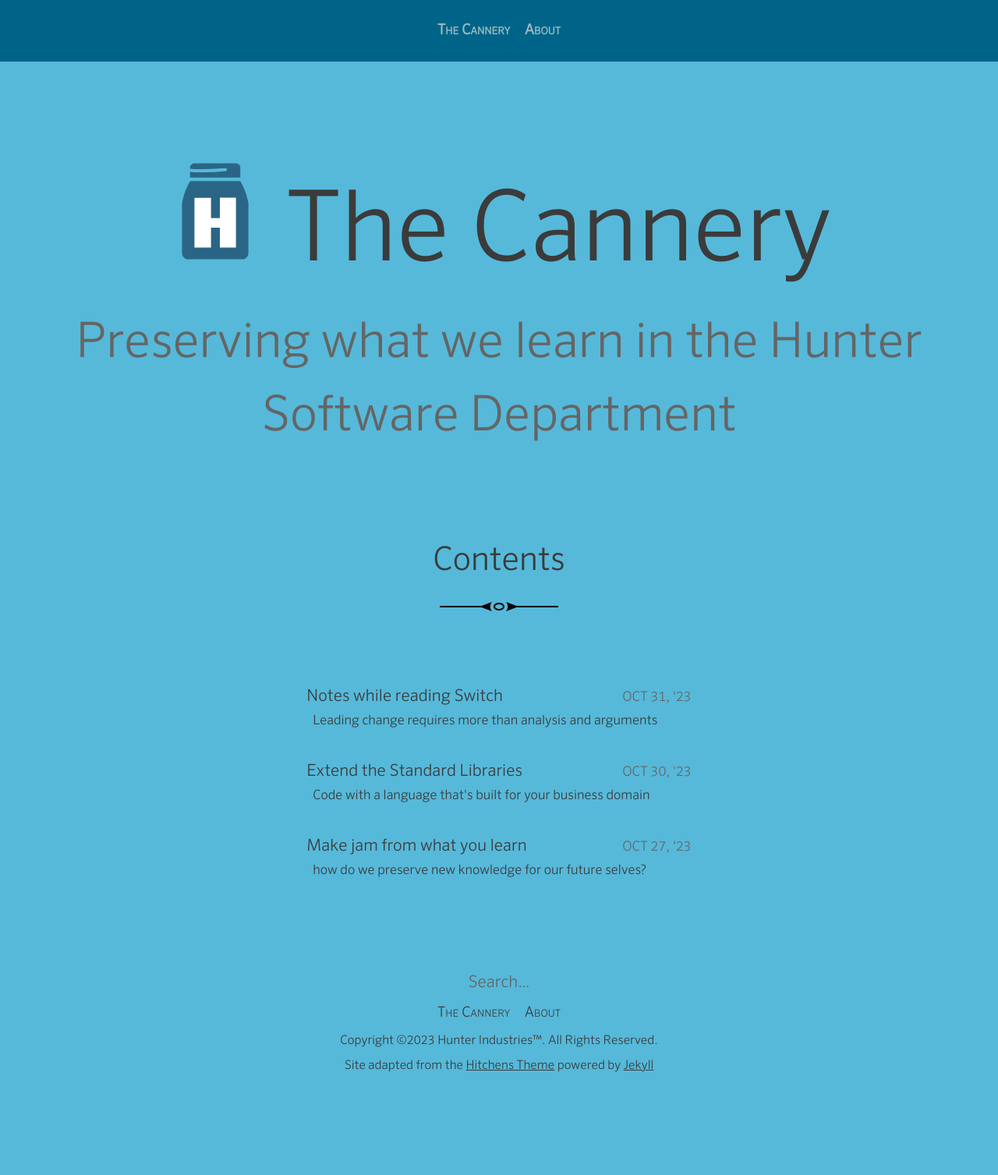
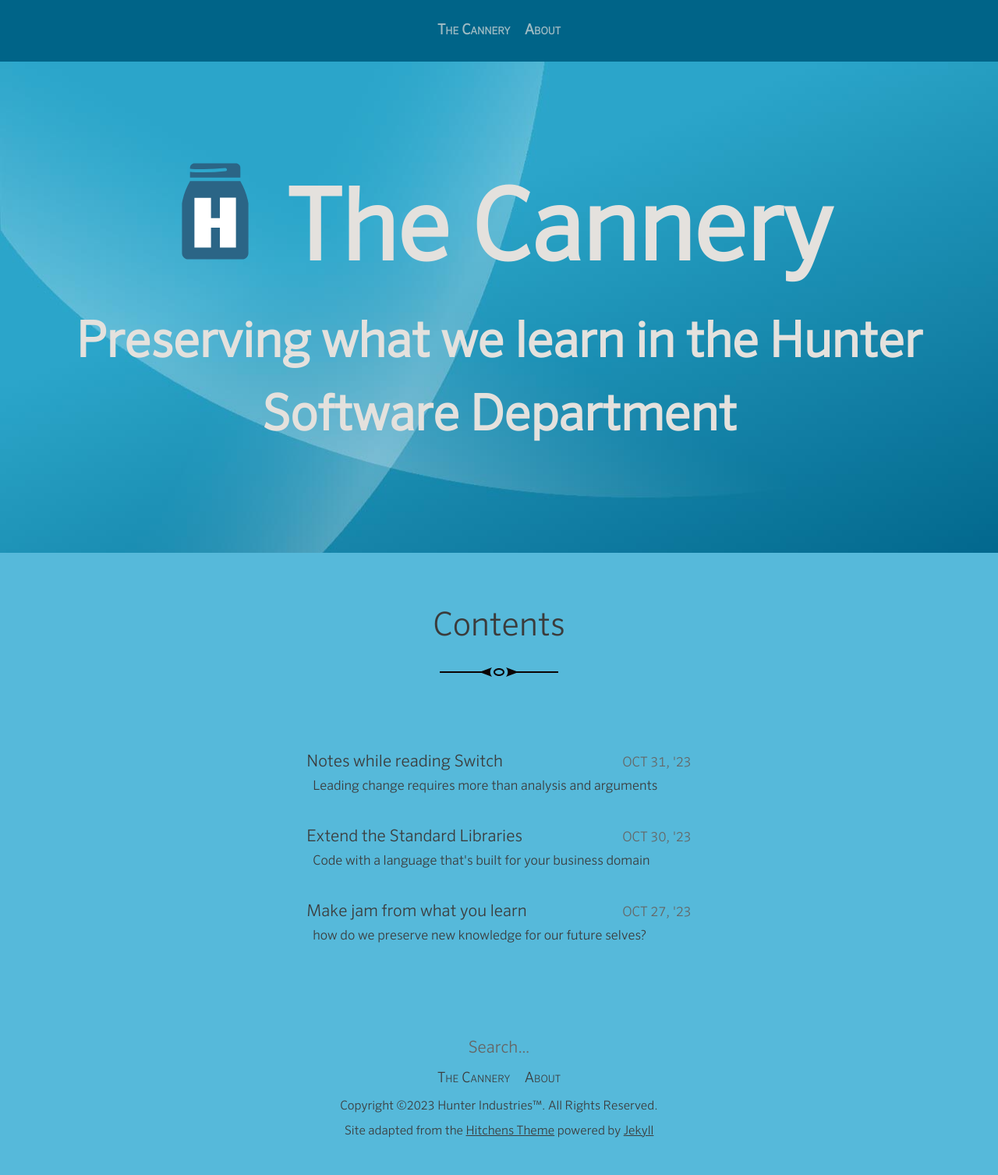
Before and after one commit to alexbird-hunterindustries/blog, a Jekyll site: the page built from index.html, in a window 1280 px wide. Shown: the whole page at 78% size. Built offline with Jekyll 4.4.1, drawn with Linux system fonts in a browser that asks for light colours; the list of posts is cut into pages by our own code; before the commit the page ends 1423 px from its top, so only the background shows below that.

Commit message:
Add the Hunter irrigation geometric background to the home page

```diff
--- a/_sass/_base.scss
+++ b/_sass/_base.scss
@@ -121,7 +121,10 @@
 .home {
   max-width: 24em;
   margin: auto;
-  padding: 4em 1em;
+  padding-left: 1em;
+  padding-right: 1em;
+  padding-top: 2em;
+  padding-bottom: 4em;
 }
 
 .content-title {
--- a/_sass/_masthead.scss
+++ b/_sass/_masthead.scss
@@ -2,9 +2,13 @@
   box-sizing: border-box;
   position: relative;
   text-align: center;
+  background-image: url('/blog/assets/images/irrigation-pattern.jpg');
+  padding-bottom: 6em;
+  font-weight: bold;
 }
 
 .site-masthead h1 {
+  color: $color-hunter-gray-1;
   font-size: 3em;
   margin-bottom: 0;
   margin-top: 1em;
@@ -15,7 +19,7 @@
 }
 
 .site-masthead h2 {
-  color: $muted-text-color;
+  color: $color-hunter-gray-1;
   font-size: 1.25em;
   margin: 0;
   padding: 0 2rem;
```
Also changed, not shown: assets/images/irrigation-pattern.jpg (added).
